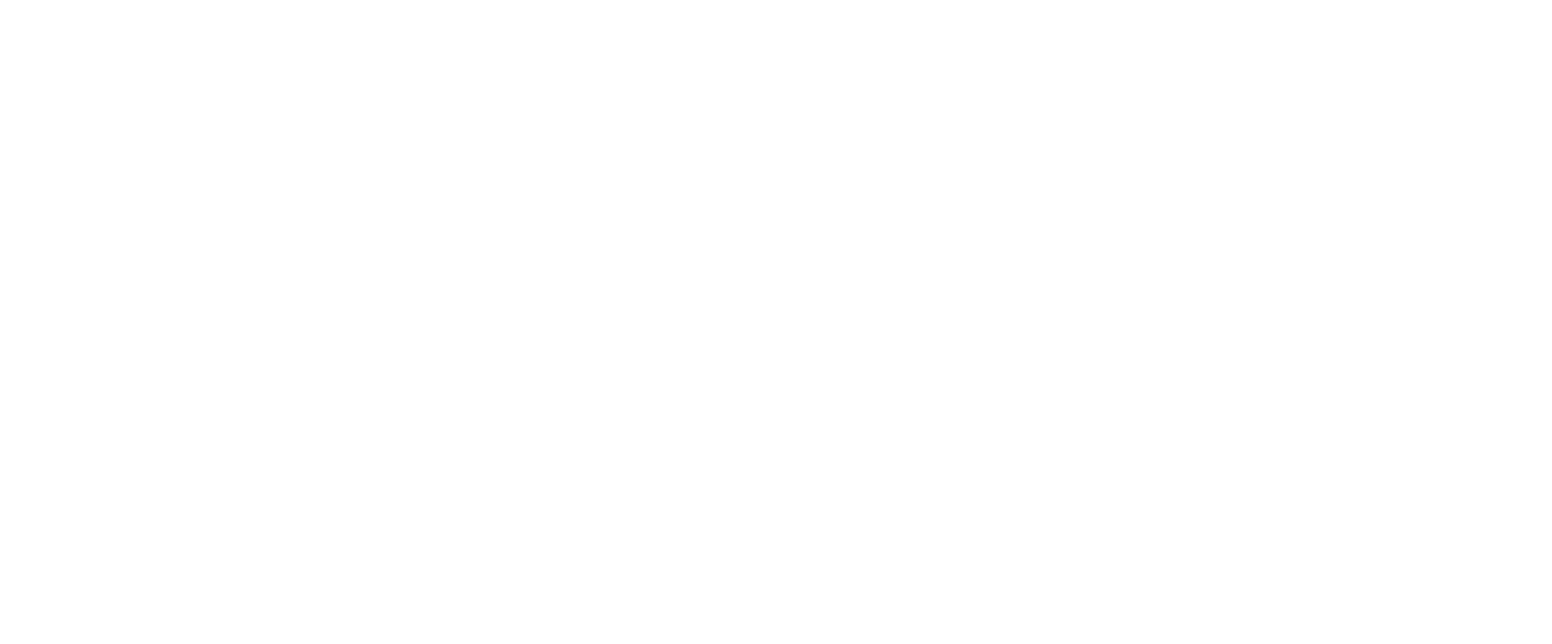
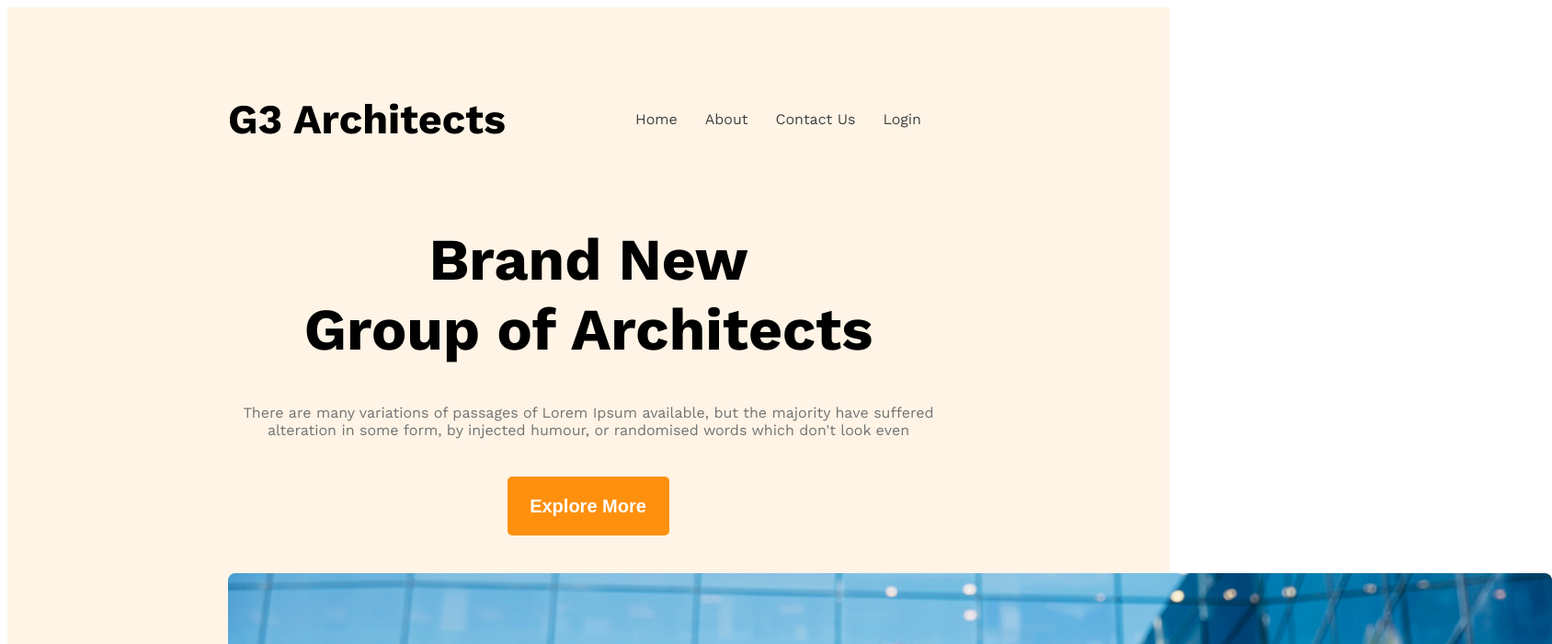
Before and after one commit to shaharier63/G3-Architects, a plain HTML site: page index.html in a window 1280 px wide. Shown: the top 700 px of the page at 92% size, 1688 px wide, since content can reach past the window. Drawn offline with nearby package versions, Linux system fonts and the light colour scheme.

Commit message:
my header section complete

```diff
--- a/architects.css
+++ b/architects.css
@@ -0,0 +1,60 @@
+body{
+    font-family: "Work Sans", serif;
+}
+
+header{
+    background-color:rgba(255, 144, 14, 0.10);
+    padding: 50px 240px;
+}
+
+nav{
+    display: flex;
+    justify-content: space-between;
+    align-items:center
+}
+.brand-name{
+    font-size: 45px;
+    font-weight: 700;
+}
+nav> ul{
+    display: flex;
+}
+nav li {
+    list-style: none;
+    margin-right: 30px;
+}
+nav li a {
+    text-decoration: none;
+    color: #424242; ;
+}
+.banner-content-wrapper{
+    display: flex;
+    justify-content: center;
+    text-align: center;
+}
+.banner-content{
+    width: 862px;
+}
+.banner-title{
+    font-weight: 700;
+    font-size: 64px;
+}
+.banner-discription{
+    font-size: 16px;
+    font-weight: 400;
+    color: #727272;
+}
+.btn-primary{
+    background-color: #FF900E;
+    color: #FFF;
+    padding: 21px 25px 20px 24px;
+    border: none;
+    border-radius: 5px;
+    font-size:20px;
+    font-weight: 600;
+
+}
+.explore-more-button-wrapper{
+    display: flex;
+    justify-content: center;
+    margin: 41px auto 41px auto;}
--- a/index.html
+++ b/index.html
@@ -5,8 +5,50 @@
     <meta name="viewport" content="width=device-width, initial-scale=1.0">
     <title>G3 Architects</title>
     <link rel="stylesheet" href="architects.css">
+    <link rel="preconnect" href="https://fonts.googleapis.com">
+<link rel="preconnect" href="https://fonts.gstatic.com" crossorigin>
+<link href="https://fonts.googleapis.com/css2?family=Work+Sans:ital,wght@0,100..900;1,100..900&display=swap" rel="stylesheet">
 </head>
+
 <body>
+    <header>
+        <nav>
+            <h3 class="brand-name">G3 Architects</h3>
+
+        <ul>
+            <li><a href="">Home</a></li>
+            <li><a href="">About</a></li>
+            <li><a href="">Contact Us</a></li>
+            <li><a href="">Login</a></li>
+        </ul>
+    </nav>
+    <div class="banner">
+
+        <div class="banner-content-wrapper">
+            <div class="banner-content">
+                <h1 class="banner-title">
+                   Brand New <br> Group of Architects
+                </h1>
+               <p class="banner-discription">There are many variations of passages of Lorem Ipsum available, but the majority have suffered alteration in some form, by injected humour, or randomised words which don't look even</p>
+               <div class="explore-more-button-wrapper">
+                   <button class="btn-primary">Explore More</button>
+               </div>
+
+               </div>
+        </div>
+
+         <img src="images/banner.png" alt="">
+
+    </div>
+
+    </header>
+    <main>
+
+    </main>
+    <footer>
+
+    </footer>
+
 
 </body>
 </html>
```
